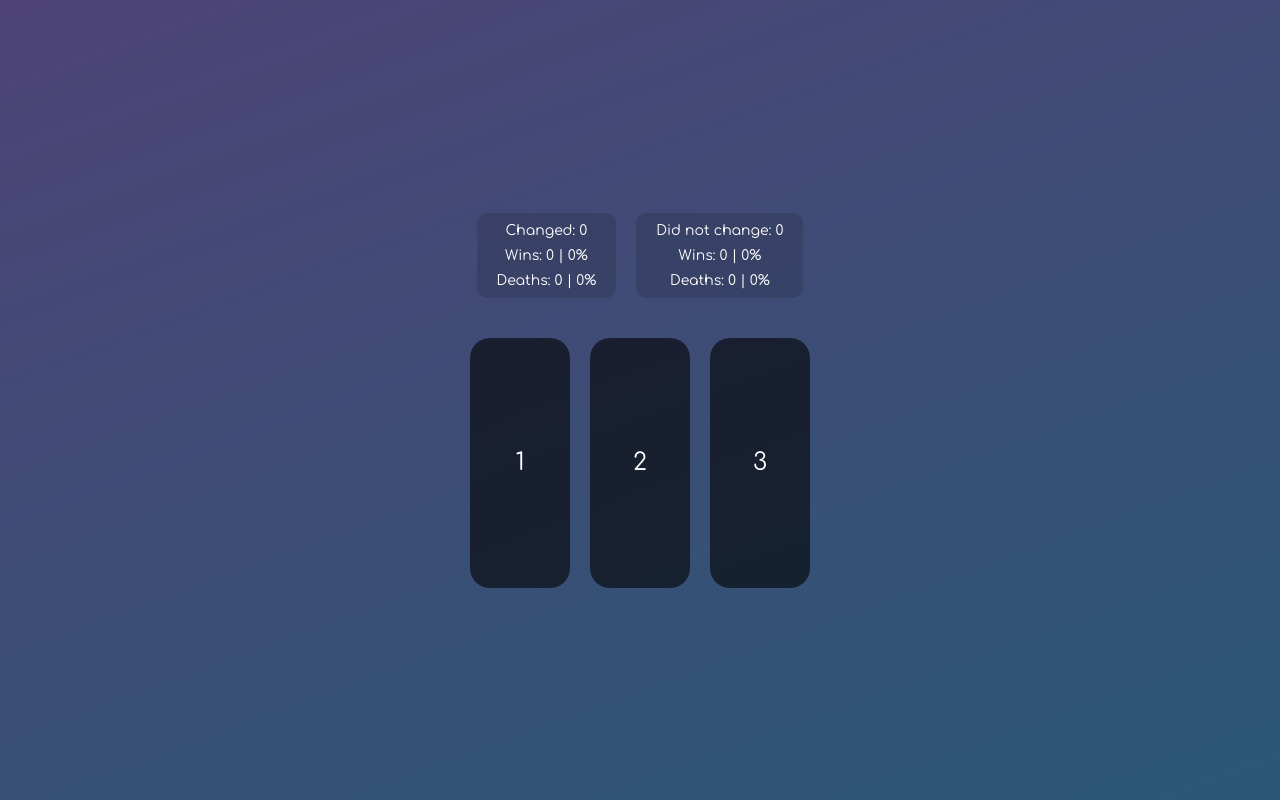
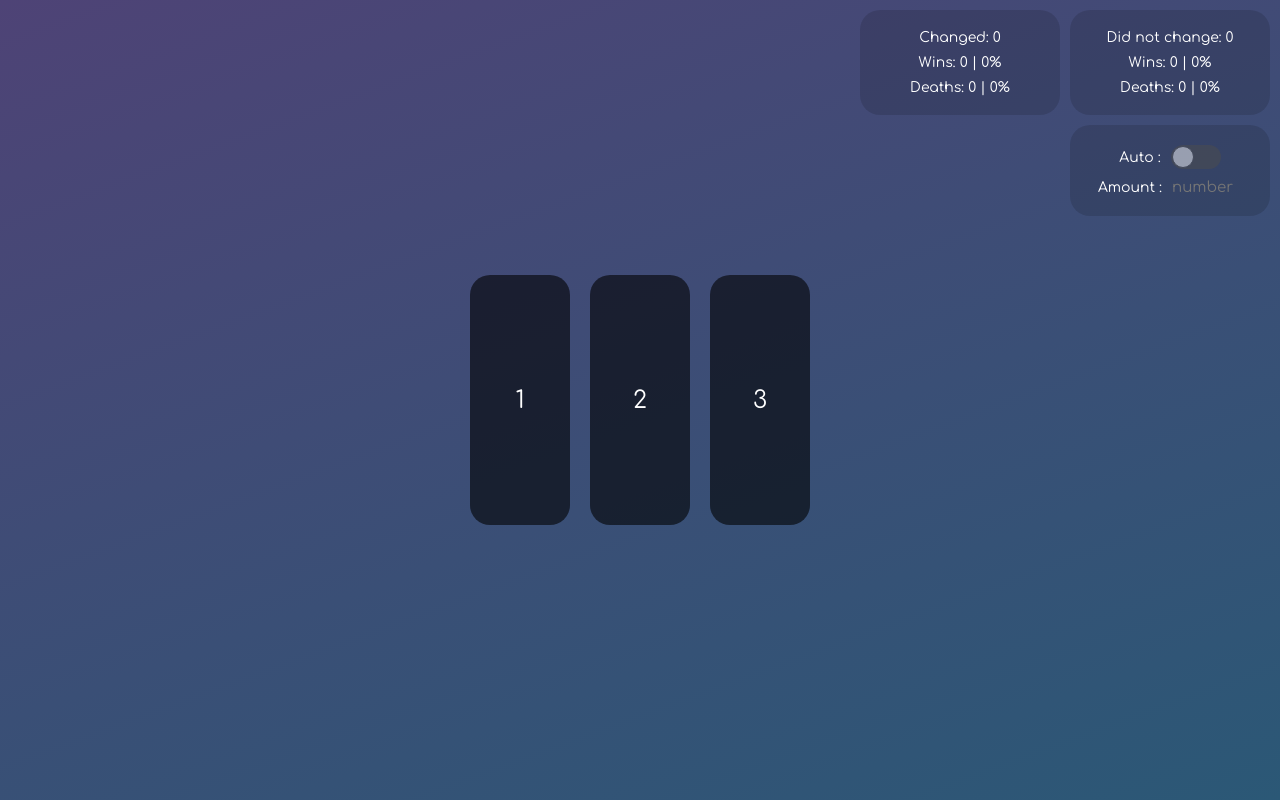
Before and after one commit to Ryabaa/doors, a React (Create React App) app: page / in a window 1280 px wide. Both pictures are taken after a click on the button "Start". Built offline with nearby package versions, Linux system fonts and the light colour scheme.

Commit message:
add auto mode toggler

```diff
--- a/package.json
+++ b/package.json
@@ -2,6 +2,7 @@
     "name": "doors",
     "version": "0.1.0",
     "private": true,
+    "homepage": "https://ryabaa.github.io/doors",
     "dependencies": {
         "@reduxjs/toolkit": "^1.8.3",
         "@testing-library/jest-dom": "^5.16.4",
@@ -12,11 +13,14 @@
         "@types/react": "^18.0.15",
         "@types/react-dom": "^18.0.6",
         "@types/react-redux": "^7.1.24",
+        "@types/react-toggle": "^4.0.3",
         "@types/styled-components": "^5.1.25",
+        "gh-pages": "^4.0.0",
         "react": "^18.2.0",
         "react-dom": "^18.2.0",
         "react-redux": "^8.0.2",
         "react-scripts": "5.0.1",
+        "react-toggle": "^4.1.3",
         "redux": "^4.2.0",
         "redux-thunk": "^2.4.1",
         "styled-components": "^5.3.5",
@@ -26,6 +30,7 @@
     "scripts": {
         "start": "react-scripts start",
         "build": "react-scripts build",
+        "deploy": "gh-pages -b gh-pages -d build",
         "test": "react-scripts test",
         "eject": "react-scripts eject"
     },
--- a/public/index.html
+++ b/public/index.html
@@ -10,7 +10,7 @@
         <link rel="preconnect" href="https://fonts.googleapis.com" />
         <link rel="preconnect" href="https://fonts.gstatic.com" crossorigin />
         <link href="https://fonts.googleapis.com/css2?family=Comfortaa&display=swap" rel="stylesheet" />
-        <title>React App</title>
+        <title>Doors</title>
     </head>
     <body>
         <noscript>You need to enable JavaScript to run this app.</noscript>
--- a/src/App.tsx
+++ b/src/App.tsx
@@ -10,6 +10,8 @@ import Game from "./components/Game";
 import Suggestion from "./components/Suggestion";
 import End from "./components/End";
 import Stats from "./components/Stats";
+import Auto from "./components/Auto";
+import Info from "./styles/info";
 
 const App: React.FC = () => {
     const gameState = useAppSelector((state) => state.gameState);
@@ -18,7 +20,12 @@ const App: React.FC = () => {
         <>
             <GlobalStyles />
             <Wrapper>
-                {gameState !== "intro" && <Stats />}
+                {gameState !== "intro" && (
+                    <Info>
+                        <Stats />
+                        <Auto />
+                    </Info>
+                )}
                 {gameState === "intro" && <Intro />}
                 {gameState === "game" && <Game />}
                 {gameState === "suggestion" && <Suggestion />}
--- /dev/null
+++ b/src/components/Auto.tsx
@@ -0,0 +1,62 @@
+import React, { useEffect } from "react";
+import Toggle from "react-toggle";
+
+import { useAppDispatch, useAppSelector } from "../hooks/reduxHooks";
+import { amountDecrement, inputChange, toggleActive, toggleInactive } from "../store/auto/actions";
+
+import "react-toggle/style.css";
+
+const Auto: React.FC = () => {
+    const dispatch = useAppDispatch();
+    const { amount, active, disabled } = useAppSelector((state) => state.auto);
+
+    const handleToggleAuto = () => {
+        if (active) {
+            dispatch(toggleInactive());
+        } else {
+            dispatch(toggleActive());
+        }
+    };
+
+    const handleInputChange = (event: React.ChangeEvent<HTMLInputElement>) => {
+        dispatch(inputChange(Number(event.target.value)));
+    };
+
+    useEffect(() => {
+        if (active) {
+            const decrementInterval = setInterval(() => {
+                dispatch(amountDecrement());
+            }, 1000);
+            return () => {
+                clearInterval(decrementInterval);
+            };
+        }
+    }, [active]);
+
+    useEffect(() => {
+        if (amount === 0) {
+            dispatch(toggleInactive());
+        }
+    }, [amount]);
+
+    return (
+        <div datatype="container">
+            <label>
+                <span>Auto :</span>
+                <Toggle checked={active} disabled={disabled} icons={false} onChange={handleToggleAuto} />
+            </label>
+            <label>
+                <span>Amount :</span>
+                <input
+                    type="number"
+                    readOnly={active}
+                    placeholder="number"
+                    onChange={handleInputChange}
+                    value={amount !== 0 ? amount : ""}
+                />
+            </label>
+        </div>
+    );
+};
+
+export default Auto;
--- a/src/components/Stats.tsx
+++ b/src/components/Stats.tsx
@@ -1,9 +1,6 @@
 import React from "react";
 
 import { useAppSelector } from "../hooks/reduxHooks";
-
-import StatsContainer from "../styles/statsContainer";
-import Container from "../styles/container";
 
 import getPercents from "../utils/getPercents";
 
@@ -11,8 +8,8 @@ const Modal: React.FC = () => {
     const { changed, notChanged } = useAppSelector((state) => state.stats);
 
     return (
-        <Container background={false} direction={"row"}>
-            <StatsContainer>
+        <>
+            <div datatype="container">
                 <p>Changed: {changed.count}</p>
                 <p>
                     Wins: {changed.wins} | {getPercents(changed.wins, changed.count)}%
@@ -20,8 +17,8 @@ const Modal: React.FC = () => {
                 <p>
                     Deaths: {changed.deaths} | {getPercents(changed.deaths, changed.count)}%
                 </p>
-            </StatsContainer>
-            <StatsContainer>
+            </div>
+            <div datatype="container">
                 <p>Did not change: {notChanged.count}</p>
                 <p>
                     Wins: {notChanged.wins} | {getPercents(notChanged.wins, notChanged.count)}%
@@ -29,8 +26,8 @@ const Modal: React.FC = () => {
                 <p>
                     Deaths: {notChanged.deaths} | {getPercents(notChanged.deaths, notChanged.count)}%
                 </p>
-            </StatsContainer>
-        </Container>
+            </div>
+        </>
     );
 };
 
--- /dev/null
+++ b/src/store/auto/actions.ts
@@ -0,0 +1,7 @@
+import { createAction } from "@reduxjs/toolkit";
+import withPayloadType from "../utils/withPayloadType";
+
+export const inputChange = createAction("INPUT_CHANGE", withPayloadType<number>());
+export const amountDecrement = createAction("AMOUNT_DECREMENT");
+export const toggleActive = createAction("TOGGLE_ACTIVE");
+export const toggleInactive = createAction("TOGGLE_INACTIVE");
--- /dev/null
+++ b/src/store/auto/reducer.ts
@@ -0,0 +1,39 @@
+import { createReducer } from "@reduxjs/toolkit";
+import { amountDecrement, inputChange, toggleActive, toggleInactive } from "./actions";
+
+type auto = {
+    amount: number;
+    active: boolean;
+    disabled: boolean;
+};
+
+const initialState: auto = {
+    amount: 0,
+    active: false,
+    disabled: true,
+};
+
+const gameStateReducer = createReducer(initialState, (builder) => {
+    builder
+        .addCase(inputChange, (state, action) => {
+            if (action.payload !== 0) {
+                state.disabled = false;
+            } else {
+                state.disabled = true;
+            }
+            state.amount = action.payload;
+        })
+        .addCase(amountDecrement, (state, action) => {
+            if (state.amount) {
+                state.amount -= 1;
+            }
+        })
+        .addCase(toggleActive, (state, action) => {
+            state.active = true;
+        })
+        .addCase(toggleInactive, (state, action) => {
+            state.active = false;
+        });
+});
+
+export default gameStateReducer;
--- a/src/store/index.ts
+++ b/src/store/index.ts
@@ -2,12 +2,14 @@ import { configureStore } from "@reduxjs/toolkit";
 import gameStateReducer from "./gameState/reducer";
 import statsReducer from "./stats/reducer";
 import doorsReducer from "./doors/reducer";
+import autoReducer from "./auto/reducer";
 
 const store = configureStore({
     reducer: {
         gameState: gameStateReducer,
         stats: statsReducer,
         doors: doorsReducer,
+        auto: autoReducer,
     },
 });
 
--- /dev/null
+++ b/src/styles/info.ts
@@ -0,0 +1,43 @@
+import styled from "styled-components";
+
+export default styled.div`
+    position: absolute;
+    top: 10px;
+    right: 10px;
+    display: grid;
+    grid-template-columns: repeat(2, auto);
+    gap: 10px;
+    & div[datatype="container"] {
+        background: #00000022;
+        color: #fff;
+        font-size: 24px;
+        padding: 20px;
+        width: 200px;
+        border-radius: 20px;
+        row-gap: 10px;
+        display: flex;
+        justify-content: center;
+        align-items: center;
+        flex-direction: column;
+        &:nth-child(3) {
+            grid-column: 2 / 3;
+        }
+        & label {
+            display: flex;
+            align-items: center;
+            justify-content: center;
+            column-gap: 10px;
+        }
+        & input {
+            width: 70px;
+            background: none;
+            color: #fff;
+            font-size: 15px;
+            ::-webkit-outer-spin-button,
+            ::-webkit-inner-spin-button {
+                -webkit-appearance: none;
+                margin: 0;
+            }
+        }
+    }
+`;
--- a/src/styles/statsContainer.ts
+++ /dev/null
@@ -1,11 +0,0 @@
-import styled from "styled-components";
-
-export default styled.div`
-    display: flex;
-    flex-direction: column;
-    row-gap: 10px;
-    color: #fff;
-    background: #00000022;
-    border-radius: 10px;
-    padding: 10px 20px;
-`;
```
Also changed, not shown: 1 other file (tests, documents, lock files or other folders). Lines whose indentation alone changed are shown as unchanged.
